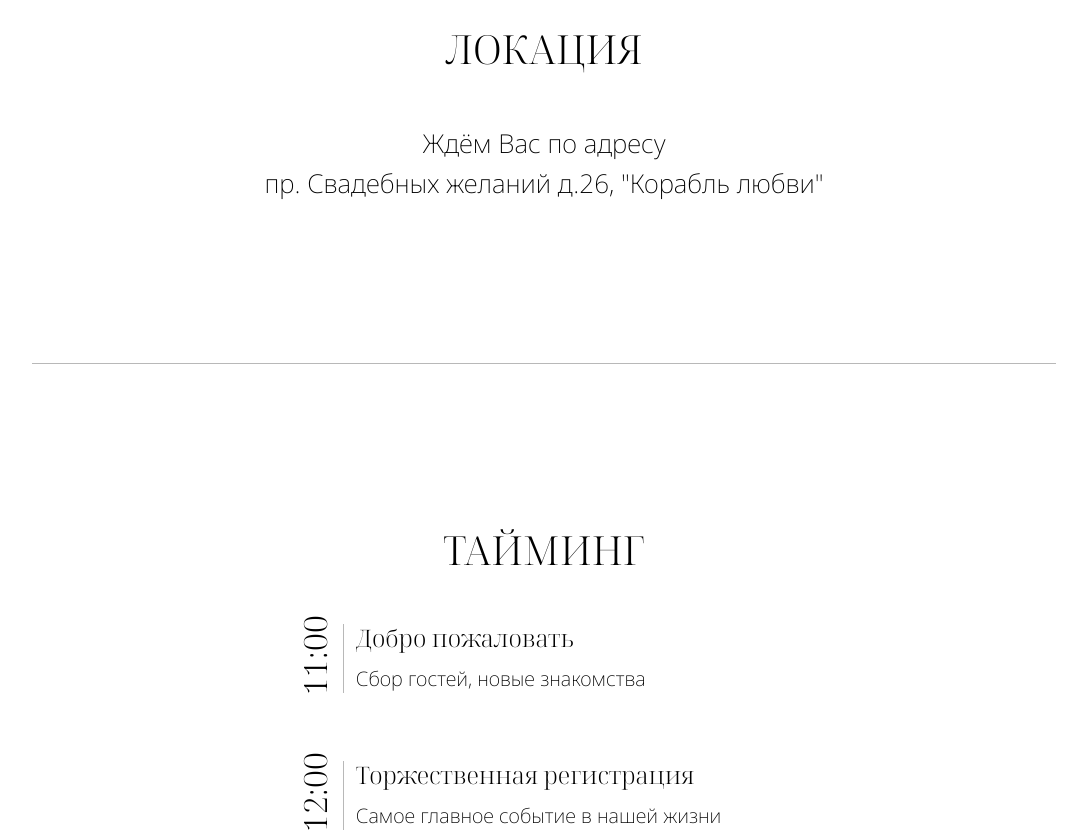
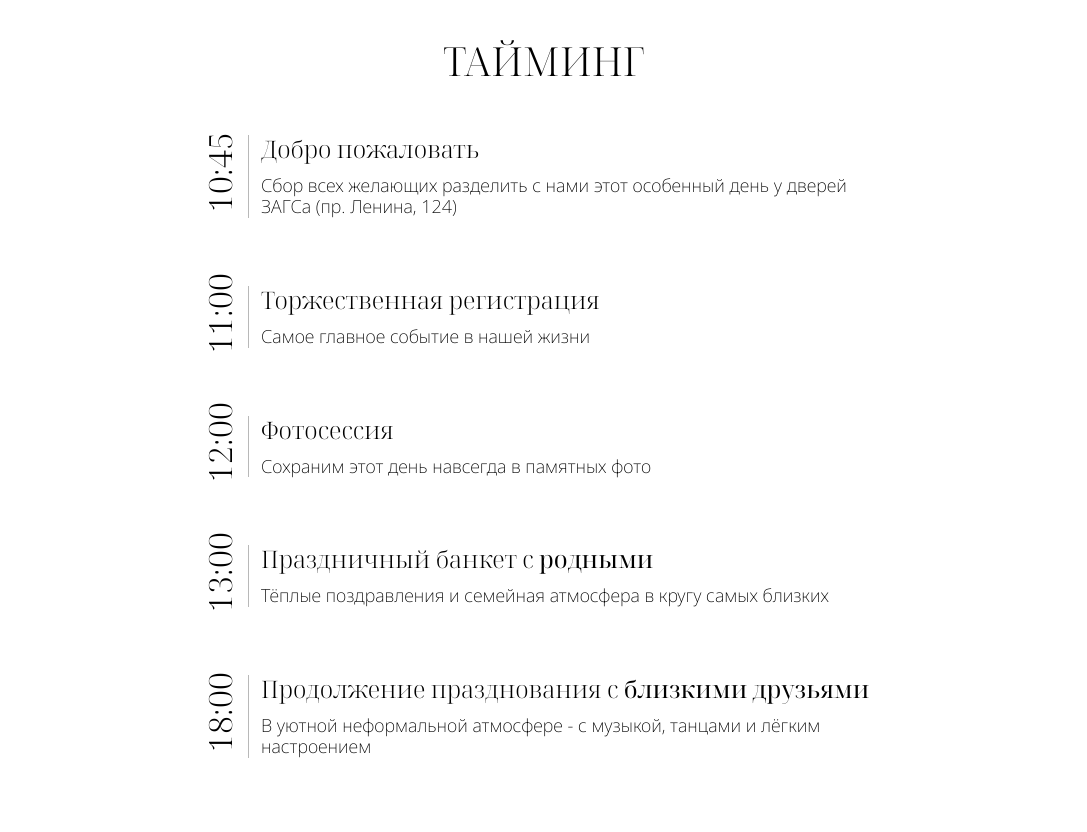
Before and after one commit to GKsenya/wedding-invitation, a Next.js app: page / in a window 1280 px wide. Shown: the part 1840-2672 px from the top of the page, without its empty margins (96-1183 px from the left). Built offline with nearby package versions, Linux system fonts and the light colour scheme.

Commit message:
Изменение цветовой палитры

```diff
--- a/app/page.tsx
+++ b/app/page.tsx
@@ -1,6 +1,7 @@
-import { Box, Divider, Flex } from '@mantine/core';
-import { DressCodeSection, HeroSection, InfoSection, LocationSection, TimingSection } from '../components';
-import { ContactSection } from '../components/contactSection';
+import { Box, Divider, Flex, Image } from '@mantine/core';
+import { DressCodeSection, HeroSection, InfoSection, TimingSection, ContactSection } from '../components';
+import { FinalSection } from '../components/finalSection';
+import { LocationSection } from '../components/locationSection';
 
 export default function Home() {
   return (
@@ -10,47 +11,47 @@ export default function Home() {
     >
       <HeroSection
         names='Евгений & Татьяна'
-        weddingDate='26/06/2026'
+        weddingDate='17/07/2026'
         imageSrc='/images/1.jpg'
       />
       <InfoSection
         title='Дорогие родные и близкие!'
         text='С радостью приглашаем Вас разделить с нами один из самых важных дней в нашей жизни - наш свадебный день!'
       />
-      <LocationSection
-        text='Ждём Вас по адресу'
-        address={'пр. Свадебных желаний д.26, "Корабль любви"'}
-      />
-      <Divider
-        color='dark.1'
-        w='80vw'
-      />
       <TimingSection
         items={[
           {
-            time: '11:00',
+            time: '10:45',
             title: 'Добро пожаловать',
-            description: 'Сбор гостей, новые знакомства',
+            description: 'Сбор всех желающих разделить с нами этот особенный день у дверей ЗАГСа (пр. Ленина, 124)',
           },
           {
-            time: '12:00',
+            time: '11:00',
             title: 'Торжественная регистрация',
             description: 'Самое главное событие в нашей жизни',
           },
           {
-            time: '14:00',
+            time: '12:00',
             title: 'Фотосессия',
             description: 'Сохраним этот день навсегда в памятных фото',
           },
           {
-            time: '16:00',
-            title: 'Праздничный банкет',
-            description: 'Время вкусной еды, танцев и веселья',
+            time: '13:00',
+            title: (
+              <>
+                Праздничный банкет с <b style={{ fontWeight: 400 }}>родными</b>
+              </>
+            ),
+            description: 'Тёплые поздравления и семейная атмосфера в кругу самых близких',
           },
           {
-            time: '22:00',
-            title: 'Свадебный торт',
-            description: 'Время для красивого завершения вечера',
+            time: '18:00',
+            title: (
+              <>
+                Продолжение празднования с <b style={{ fontWeight: 400 }}>близкими друзьями</b>
+              </>
+            ),
+            description: 'В уютной неформальной атмосфере - с музыкой, танцами и лёгким настроением',
           },
         ]}
       />
@@ -58,24 +59,24 @@ export default function Home() {
         color='dark.1'
         w='80vw'
       />
+      <LocationSection text='О месте проведения нашего торжества мы сообщим Вам чуть позже' />
+      <Divider
+        color='dark.1'
+        w='80vw'
+      />
       <DressCodeSection text='Нам будет приятно, если Вы поддержите стилистику нашей свадьбы и выберите наряды в соответствии с цветовой палитрой' />
-
-      <ContactSection
-        text={'Мы просим Вас подтвердить своё присутствие на нашем торжестве, связавшись с нами в мессенджере'}
-        buttonProps={{ title: 'Написать в WhatsApp', href: '' }}
+      <Divider
+        color='dark.1'
+        w='80vw'
       />
-      <InfoSection
+      <ContactSection text='Мы просим Вас подтвердить своё присутствие на нашем торжестве до 01/05/2026' />
+      <FinalSection
         title='ЖДЕМ ВАС!'
         text={[
           'Ваше присутствие сделает наш день по-настоящему особенным и незабываемым',
           ' С любовью, Евгений и Татьяна!',
         ]}
-      />
-      <Box
-        bg='#193318'
-        h='20vh'
-        w='100vw'
-        mt='-5vh'
+        imageSrc={'/images/4.jpeg'}
       />
     </Flex>
   );
--- a/components/contactSection.tsx
+++ b/components/contactSection.tsx
@@ -31,12 +31,12 @@ export const ContactSection = ({ text, buttonProps }: ContactSectionProps) => {
         <Button
           size='lg'
           mt='lg'
-          color='green.9'
+          color='#997B69'
           variant='outline'
           component='a'
           href={buttonProps.href}
           fz={{ base: 'sm', sm: 'md' }}
-          fw={200}
+          fw={300}
         >
           {buttonProps.title}
         </Button>
--- a/components/dressCodeSection.tsx
+++ b/components/dressCodeSection.tsx
@@ -1,10 +1,14 @@
-import { Box, Stack, Text } from '@mantine/core';
+'use client';
+
+import { Box, ColorSwatch, SimpleGrid, Stack, Text } from '@mantine/core';
 import { SectionWrapper } from './sectionWrapper';
 
 type DressCodeSectionProps = {
   text: string;
   imgSrc?: string[];
 };
+
+const colors = ['#FFFFFF', '#F2E9E2', '#E5D2C5', '#CBA48B', '#997B69', '#000000'];
 
 export const DressCodeSection = ({ text }: DressCodeSectionProps) => {
   return (
@@ -21,6 +25,20 @@ export const DressCodeSection = ({ text }: DressCodeSectionProps) => {
           {text}
         </Text>
       </Stack>
+      <SimpleGrid
+        cols={3}
+        mt='md'
+        spacing={{ base: 'md', sm: 'md' }}
+      >
+        {colors.map((color) => (
+          <ColorSwatch
+            size={60}
+            color={color}
+            key={color}
+            mx='auto'
+          />
+        ))}
+      </SimpleGrid>
     </SectionWrapper>
   );
 };
--- /dev/null
+++ b/components/finalSection.tsx
@@ -0,0 +1,58 @@
+'use client';
+import { Box, Text, Image, Divider, Flex, Stack, Title, em } from '@mantine/core';
+import { SectionWrapper } from './sectionWrapper';
+
+interface HeroSectionProps {
+  text: string | string[];
+  title: string;
+  imageSrc: string;
+}
+
+export function FinalSection({ text, title, imageSrc }: HeroSectionProps) {
+  const renderText = Array.isArray(text) ? text : [text];
+  return (
+    <SectionWrapper
+      title={title}
+      id='intro'
+      bg='#cba48b'
+      c='white'
+      px={{ base: '0', lg: '14vw' }}
+      pb={{ base: '0', lg: '10vh' }}
+      contentProps={{ maw: 'unset' }}
+    >
+      <Flex
+        direction={{ base: 'column-reverse', xl: 'row' }}
+        align='center'
+        ta='center'
+        gap='md'
+      >
+        <Image
+          style={{
+            height: 'auto',
+            overflow: 'hidden',
+          }}
+          maw={{ base: 'unset', xl: '50%' }}
+          mah={{ base: '75vh' }}
+          src={imageSrc}
+          alt='Фото молодоженов'
+          bdrs={{ xl: 'sm' }}
+        />
+        <Stack
+          gap='sm'
+          maw={480}
+          px={{ base: '10vw', lg: '14vw' }}
+        >
+          {renderText.map((item, index) => (
+            <Text
+              key={index}
+              fz={{ base: 'sm', sm: 'md' }}
+              fw={200}
+            >
+              {item}
+            </Text>
+          ))}
+        </Stack>
+      </Flex>
+    </SectionWrapper>
+  );
+}
--- a/components/heroSection.tsx
+++ b/components/heroSection.tsx
@@ -17,9 +17,9 @@ export function HeroSection({ names, weddingDate, phrase, imageSrc }: HeroSectio
       direction={{ base: 'column', xl: 'row' }}
       align='center'
       ta='center'
-      gap={0}
-      px={{ base: '6vw', lg: '10vw' }}
-      py={{ base: '6vw', lg: '10vh' }}
+      gap='xs'
+      px={{ base: '0', lg: '10vw' }}
+      py={{ base: '0', lg: '10vh' }}
     >
       <Image
         style={{
@@ -30,7 +30,7 @@ export function HeroSection({ names, weddingDate, phrase, imageSrc }: HeroSectio
         mah={{ base: '75vh' }}
         src={imageSrc}
         alt='Фото молодоженов'
-        bdrs='sm'
+        bdrs={{ xl: 'sm' }}
       />
 
       <Stack
--- a/components/index.ts
+++ b/components/index.ts
@@ -1,5 +1,5 @@
 export { InfoSection } from './infoSection';
-export { LocationSection } from './locationSection';
 export { TimingSection } from './timingSection';
 export { HeroSection } from './heroSection';
 export { DressCodeSection } from './dressCodeSection';
+export { ContactSection } from './contactSection';
--- a/components/infoSection.tsx
+++ b/components/infoSection.tsx
@@ -1,4 +1,4 @@
-import { Box, Stack, Text, Image } from '@mantine/core';
+import { Box, Stack, Text, Image, Flex } from '@mantine/core';
 import { SectionWrapper } from './sectionWrapper';
 
 type IntroSectionProps = {
@@ -12,12 +12,13 @@ export const InfoSection = ({ title, text }: IntroSectionProps) => {
     <SectionWrapper
       title={title}
       id='intro'
-      bg='#193318'
+      bg='#cba48b'
       c='white'
     >
       <Stack gap='sm'>
-        {renderText.map((item) => (
+        {renderText.map((item, index) => (
           <Text
+            key={index}
             fz={{ base: 'sm', sm: 'md' }}
             fw={200}
           >
--- a/components/locationSection.tsx
+++ b/components/locationSection.tsx
@@ -3,11 +3,10 @@ import { SectionWrapper } from './sectionWrapper';
 
 type LocationSection = {
   text: string;
-  address: string;
-  link?: string;
+  address?: string;
 };
 
-export const LocationSection = ({ text, address, link }: LocationSection) => {
+export const LocationSection = ({ text, address }: LocationSection) => {
   return (
     <SectionWrapper
       titleStyle='uppercase'
@@ -21,12 +20,14 @@ export const LocationSection = ({ text, address, link }: LocationSection) => {
         >
           {text}
         </Text>
+        {address && (
           <Text
             fw='200'
             fz={{ base: 'sm', sm: 'md' }}
           >
             {address}
           </Text>
+        )}
       </Stack>
     </SectionWrapper>
   );
--- a/components/sectionWrapper.tsx
+++ b/components/sectionWrapper.tsx
@@ -10,9 +10,10 @@ type SectionWrapperProps = {
   title: string;
   id: string;
   children: ReactNode;
+  contentProps?: BoxProps;
 } & BoxProps;
 
-export const SectionWrapper = ({ title, titleStyle, children, id, ...props }: SectionWrapperProps) => {
+export const SectionWrapper = ({ title, titleStyle, children, id, contentProps, ...props }: SectionWrapperProps) => {
   const isMobile = useMediaQuery(`(max-width: ${em(767)})`);
 
   return (
@@ -35,7 +36,12 @@ export const SectionWrapper = ({ title, titleStyle, children, id, ...props }: Se
       >
         {title}
       </Title>
-      <Box maw='680px'>{children}</Box>
+      <Box
+        maw='680px'
+        {...contentProps}
+      >
+        {children}
+      </Box>
     </Flex>
   );
 };
--- a/components/timingItem.tsx
+++ b/components/timingItem.tsx
@@ -1,8 +1,9 @@
 import { Divider, Group, Stack, Text, Title } from '@mantine/core';
+import { ReactElement } from 'react';
 
 export type TimingItemProps = {
   time: string;
-  title: string;
+  title: string | ReactElement;
   description: string;
 };
 
@@ -27,7 +28,8 @@ export const TimingItem = ({ time, title, description }: TimingItemProps) => {
       <Stack gap='xs'>
         <Title order={4}>{title}</Title>
         <Text
-          size='sm'
+          size='xs'
+          lh='1.2'
           fw='200'
         >
           {description}
--- a/theme.ts
+++ b/theme.ts
@@ -26,7 +26,7 @@ export const theme = createTheme({
     },
   },
   fontSizes: {
-    xs: rem(12),
+    xs: rem(18),
     sm: rem(20),
     md: rem(26),
     lg: rem(34),
```
Also changed, not shown: public/images/4.jpeg (added). Lines whose indentation alone changed are shown as unchanged.
